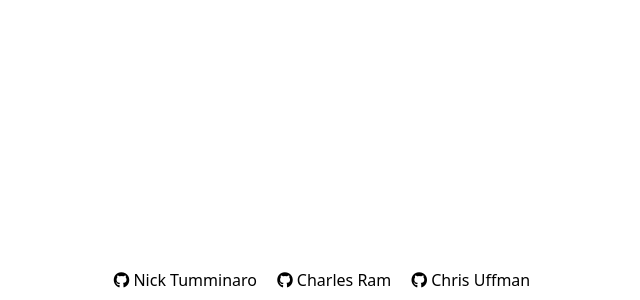
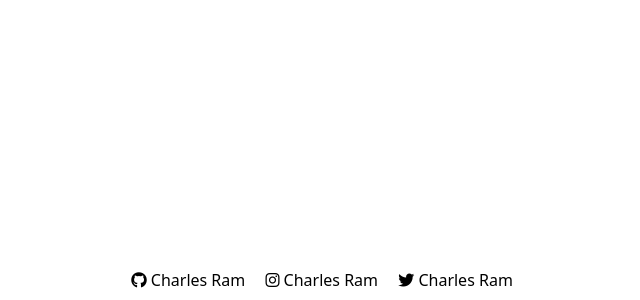
Before and after one commit to charles-ram/m6-weather-dashboard, a plain HTML site: page index.html in a window 1280 px wide. Shown: the part 500-800 px from the top of the page, without its empty margins (318-958 px from the left). Drawn offline with nearby package versions, Linux system fonts and the light colour scheme.

Commit message:
Added updated social links.

```diff
--- a/index.html
+++ b/index.html
@@ -21,9 +21,9 @@
 	<footer class="fixed bottom-0 left-0 right-0">
 		<div class="flex justify-center" id="social-links">
 			<ul class="list-none text-center m-2">
-				<li class="inline-block mx-2"><i class="fa-brands fa-github"></i>   <a class="anchor-tag-style" href="https://github.com/NTumminaro">Nick Tumminaro</a></li>
 				<li class="inline-block mx-2"><i class="fa-brands fa-github"></i>   <a class="anchor-tag-style" href="https://github.com/charles-ram">Charles Ram</a></li>
-				<li class="inline-block mx-2"><i class="fa-brands fa-github"></i>   <a class="anchor-tag-style" href="https://github.com/anuffisenough">Chris Uffman</a></li>
+				<li class="inline-block mx-2"><i class="fa-brands fa-instagram"></i>   <a class="anchor-tag-style" href="https://www.instagram.com/charles.ram_/">Charles Ram</a></li>
+				<li class="inline-block mx-2"><i class="fa-brands fa-twitter"></i>   <a class="anchor-tag-style" href="https://twitter.com/">Charles Ram</a></li>
 			</ul>
 		</div>
 	</footer>
```
